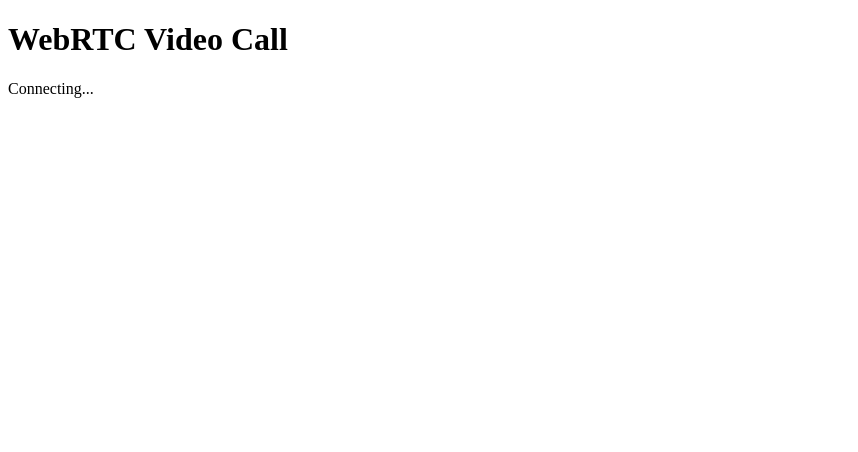
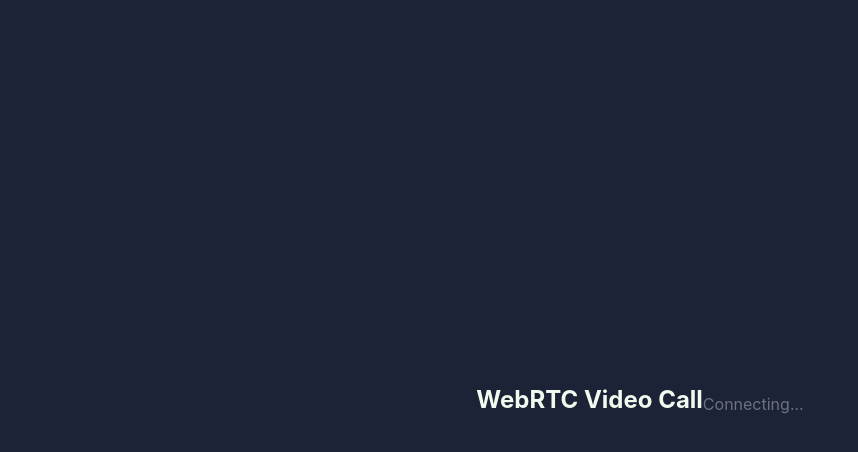
Before and after one commit to alibaihaqi/webrtc, a Nuxt app in the folder web/: page / in a window 1280 px wide. Shown: the top 452 px of the page, without its empty margins (0-858 px from the left). Built offline with nearby package versions, Linux system fonts and the light colour scheme.

Commit message:
chore: add Tailwind CSS with custom design tokens

```diff
--- /dev/null
+++ b/web/assets/css/main.css
@@ -0,0 +1,9 @@
+@tailwind base;
+@tailwind components;
+@tailwind utilities;
+
+@layer base {
+  body {
+    @apply bg-slate-900 text-frost-white font-sans;
+  }
+}
--- a/web/nuxt.config.ts
+++ b/web/nuxt.config.ts
@@ -2,6 +2,10 @@
   compatibilityDate: '2025-01-01',
   devtools: { enabled: false },
   typescript: { strict: true },
+
+  modules: ['@nuxtjs/tailwindcss'],
+
+  css: ['~/assets/css/main.css'],
 
   nitro: {
     preset: 'vercel',
--- a/web/package.json
+++ b/web/package.json
@@ -19,9 +19,11 @@
   },
   "devDependencies": {
     "@nuxt/devtools": "^2.0.0",
+    "@nuxtjs/tailwindcss": "^6.14.0",
     "@vitejs/plugin-vue": "^6.0.7",
     "@vue/test-utils": "^2.4.0",
     "happy-dom": "^16.0.0",
+    "lucide-vue-next": "^1.0.0",
     "typescript": "^5.7.0",
     "vitest": "^3.0.0",
     "vue-tsc": "^3.3.7"
--- /dev/null
+++ b/web/tailwind.config.ts
@@ -0,0 +1,33 @@
+import type { Config } from 'tailwindcss'
+
+export default {
+  content: [
+    './components/**/*.{vue,ts}',
+    './layouts/**/*.vue',
+    './pages/**/*.vue',
+    './composables/**/*.ts',
+    './plugins/**/*.ts',
+    './app.vue',
+  ],
+  theme: {
+    extend: {
+      colors: {
+        slate: {
+          900: '#1D2336',
+          800: '#232a3e',
+          700: '#2a3249',
+        },
+        frost: {
+          white: '#F1FAEE',
+          teal: '#A8DADC',
+          blue: '#457B9D',
+          red: '#E63946',
+        },
+      },
+      fontFamily: {
+        sans: ['Inter', '-apple-system', 'BlinkMacSystemFont', 'Segoe UI', 'sans-serif'],
+      },
+    },
+  },
+  plugins: [],
+} satisfies Config
```
Also changed, not shown: 1 other file (tests, documents, lock files or other folders).
